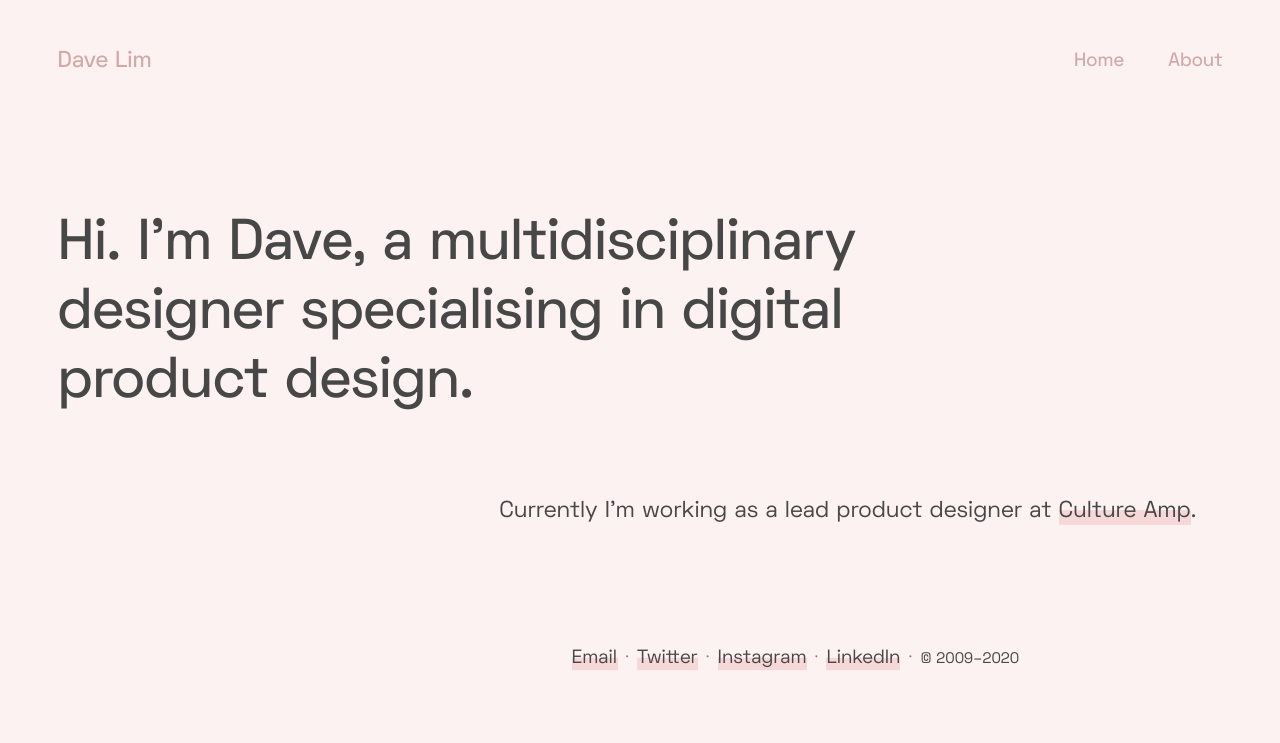
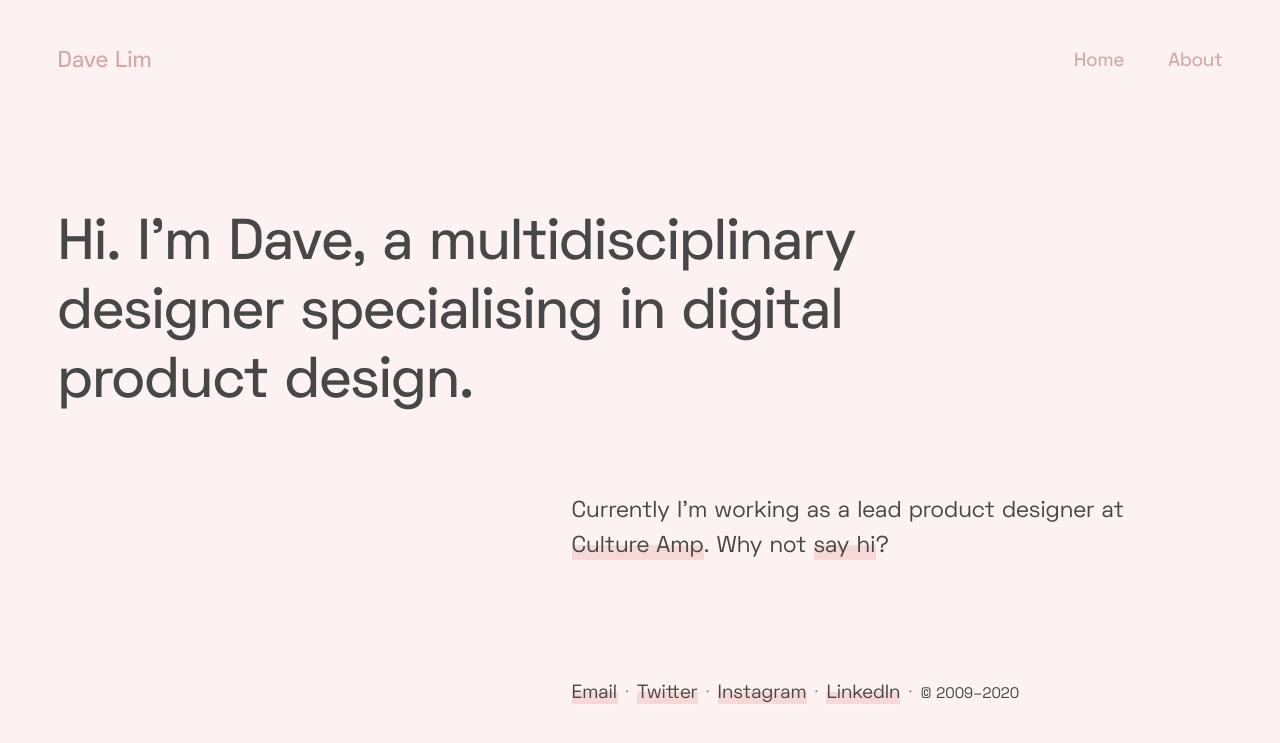
Before and after one commit to dlimiter/dlimiter.github.io, a Jekyll site: the page built from index.html, in a window 1280 px wide. Shown: the top 743 px of the page. Built offline with Jekyll 4.4.1, drawn with Linux system fonts in a browser that asks for light colours.

Commit message:
Style and size tweaks

```diff
--- a/css/style.scss
+++ b/css/style.scss
@@ -64,6 +64,10 @@
     margin-top: 1em;
     padding-top: 2em;
   }
+}
+
+#arrow {
+  fill: $text;
 }
 
 *, *:before, *:after {
--- a/index.html
+++ b/index.html
@@ -11,11 +11,13 @@ layout: default
   <div>
   </div>
 </div>
-<div class="container contentgrid">
+<div class="container recipe">
   <div></div>
   <div>
     <p class="lede">
      Currently I'm working as a lead product designer at <a href="https://www.cultureamp.com">Culture Amp</a>.
+     Why not <a href="mailto:dave@dlimiter.net">say hi</a>?
     </p>
+
   </div>
 </div>
```
